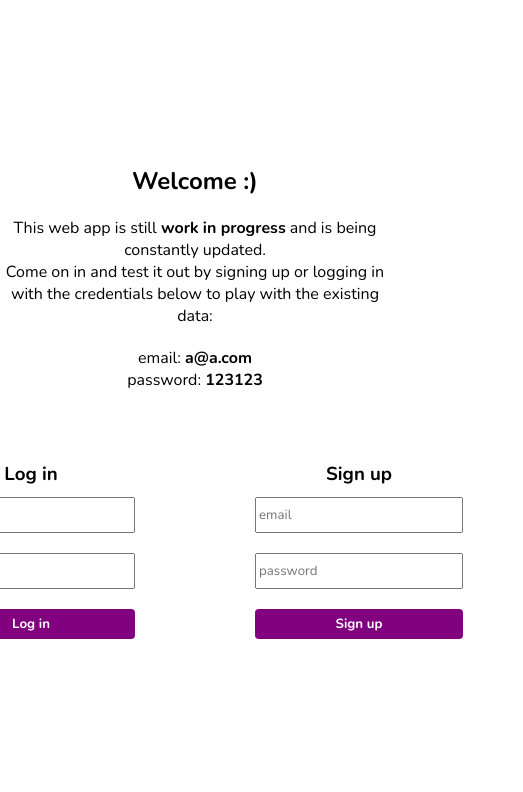
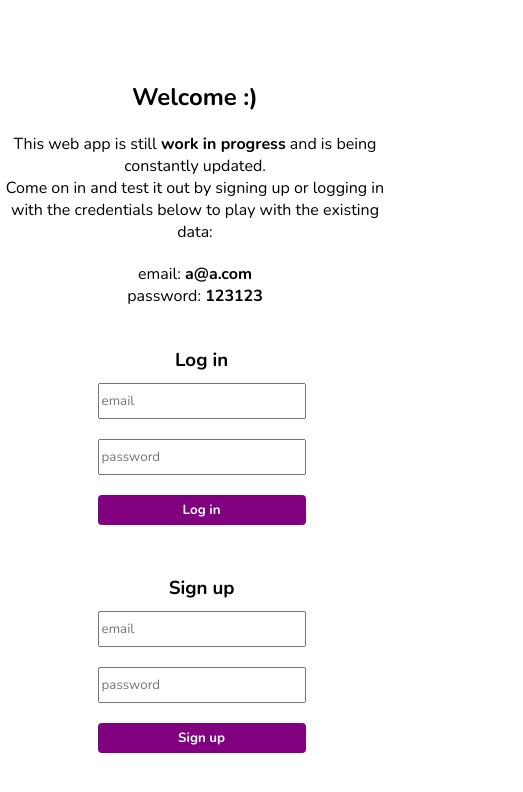
Before and after one commit to mrsMacAlister/finance-app-1, a React (Create React App) app: page /login in a window 390 px wide. Shown: the top 792 px of the page, 523 px wide, since content can reach past the window. Built offline with nearby package versions, Linux system fonts and the light colour scheme.

Commit message:
login page css

```diff
--- a/src/pages/login/login.scss
+++ b/src/pages/login/login.scss
@@ -24,12 +24,16 @@
 
   .forms {
     display: flex;
+    justify-content: center;
+    flex-wrap: wrap; // helps with responsiveness on small screens
 
     form {
-      margin: 50px;
+     // margin: 50px;
       display: flex;
       flex-direction: column;
       align-items: center;
+      width: 400px; // default desktop width
+      max-width: 90%; // prevent overflow on small screens
 
       input {
         width: 200px;
@@ -54,5 +58,17 @@
         color: red;
       }
     }
+
+    // Responsive styles for mobile
+    @media (max-width: 768px) {
+      flex-direction: column;
+      align-items: center;
+
+      form {
+        margin: 20px 0;
+        width: 100%;
+        padding: 0 20px;
+      }
+    }
   }
 }
```
